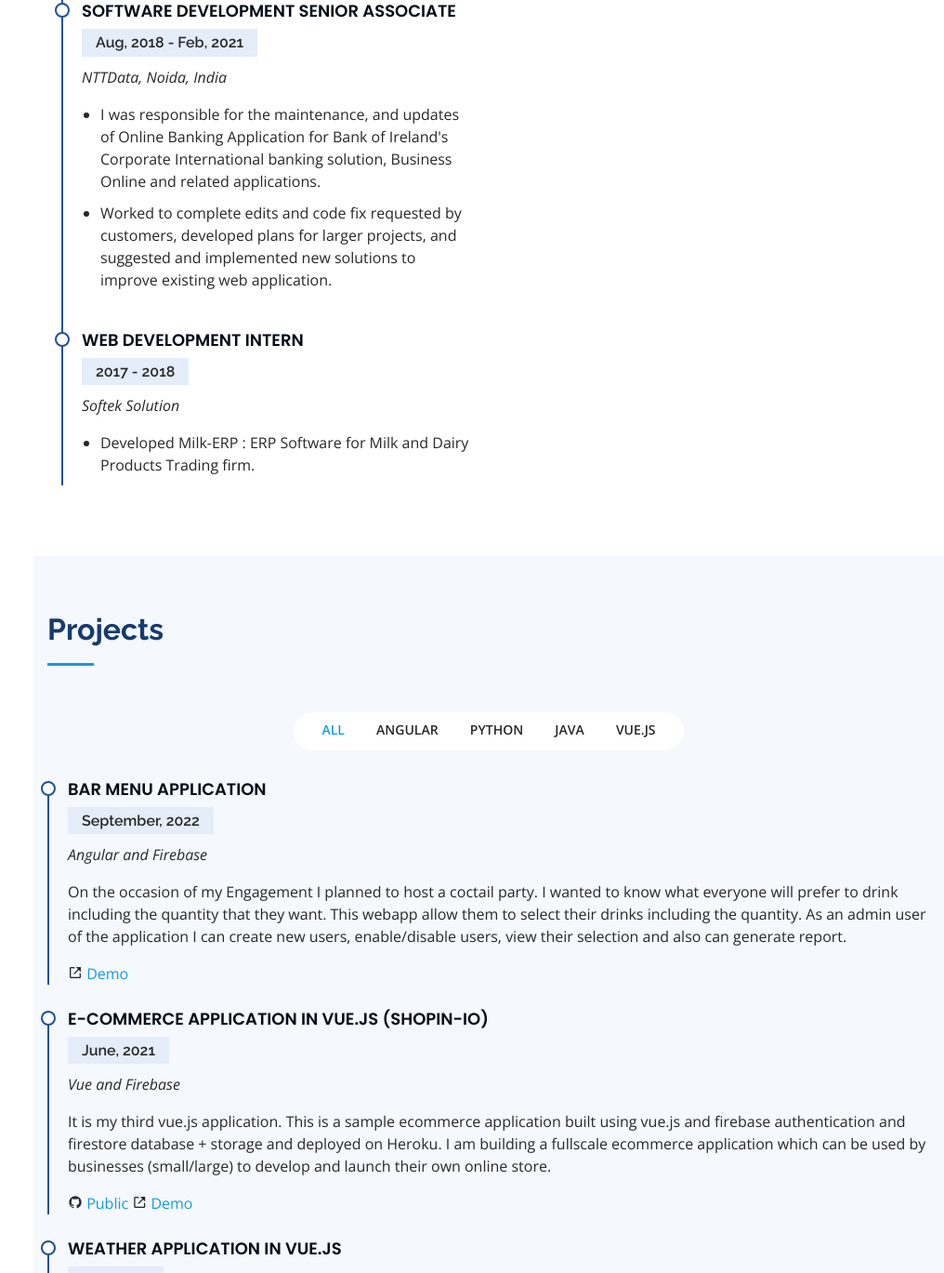
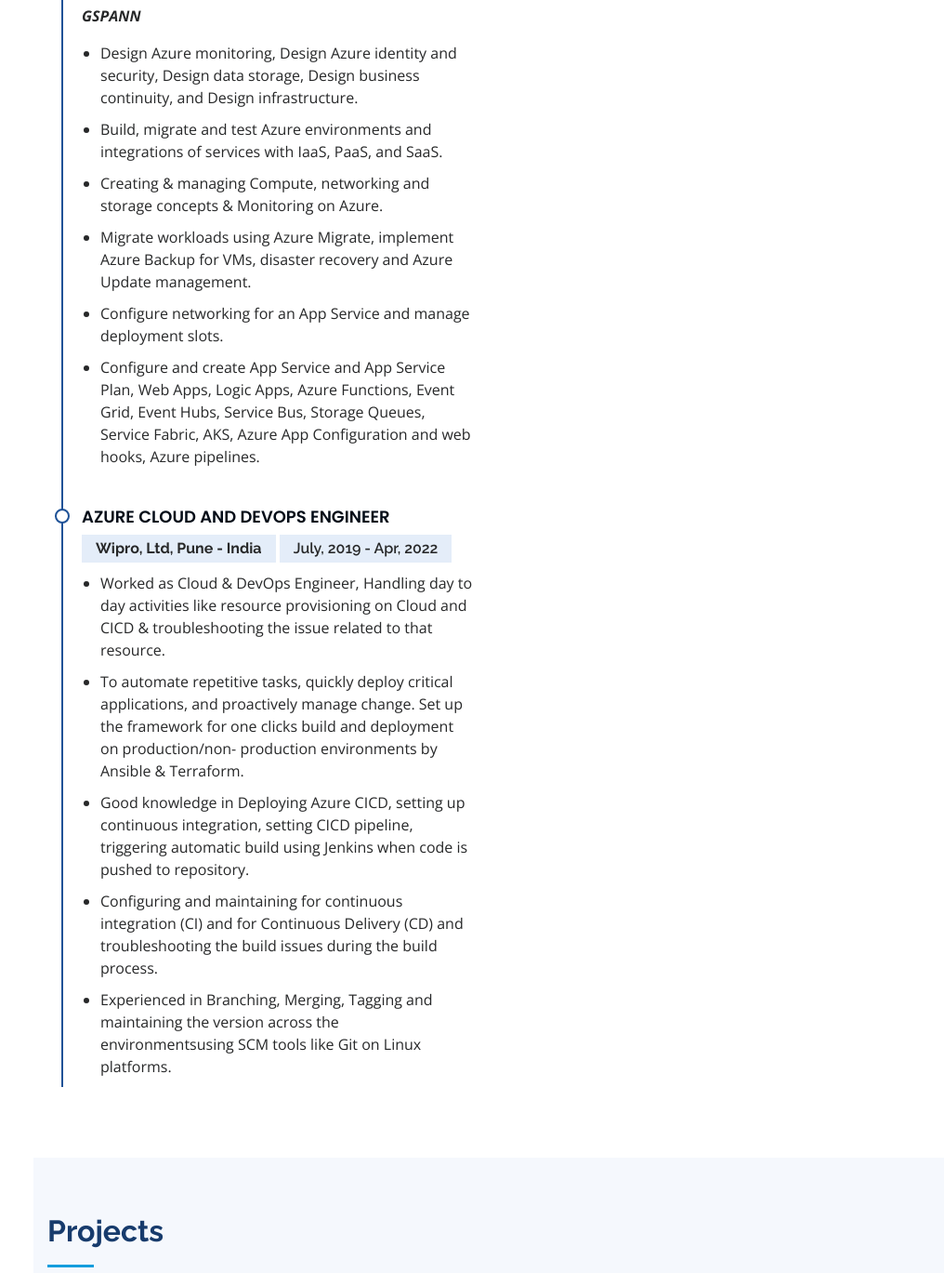
Before and after one commit to tushar0678/tushar0678.github.io, a plain HTML site: page index.html in a window 1280 px wide. Shown: the part 4696-6065 px from the top of the page at 93% size, without its empty margins (264-1280 px from the left). Drawn offline with nearby package versions, Linux system fonts and the light colour scheme.

Commit message:
update index.html

```diff
--- a/index.html
+++ b/index.html
@@ -320,6 +320,31 @@
                             <h4>DevOps Specialist</h4>
                             <h5><b>OpsTree Solutions, Noida - India</b></h5>
                             <h5>Apr, 2022 - Nov, 2022</h5>
+                            <p><em><b>Yes Bank</b></em></p>
+                            <ul>
+                                <li>Worked with multiple teams in heterogeneous environments in
+                                    implementing integration projects.
+                                </li>
+                                <li>Provided day-to- day operational support to related infrastructures.
+                                </li>
+                                <li>Knowledge in using open Docker images and also build custom Docker
+                                    images based on application requirement.
+                                </li>
+                                <li>Good Understanding of Docker file and its components,
+                                    written some of the Docker files for Developing Images.
+                                </li>
+                                <li>Configure Kubernetes Service & automate image deployments in container registry.
+                                </li>
+                                <li>Performed DevOps for Linux and Windows platforms.
+                                </li>
+                                <li>Experience in handling overall release management using end-end approach.
+                                </li>
+                                <li>Focused on automation and integration, Monitored and developed applications and fixed bugs.
+                                </li>
+                            </ul>
+
+
+
                             <p><em><b>GSPANN</b></em></p>
                             <ul>
                                 <li>Design Azure monitoring, Design Azure identity and security,
@@ -344,27 +369,31 @@
                                 </li>
                             </ul>
                         </div>
+
                         <div class="resume-item">
-                            <h4>Software Development Senior Associate</h4>
-                            <h5>Aug, 2018 - Feb, 2021</h5>
-                            <p><em>NTTData, Noida, India </em></p>
+                            <h4>Azure Cloud and DevOps Engineer</h4>
+                            <h5><b>Wipro, Ltd, Pune - India</b></h5>
+                            <h5>July, 2019 - Apr, 2022</h5>
                             <ul>
-                                <li>I was responsible for the maintenance, and updates of Online Banking Application for
-                                    Bank of Ireland's Corporate International banking solution, Business Online and
-                                    related applications.</li>
-                                <li>Worked to complete edits and code fix requested by customers, developed plans for
-                                    larger projects, and suggested and implemented new solutions to improve existing web
-                                    application.</li>
-
-                            </ul>
-                        </div>
-                        <div class="resume-item">
-                            <h4>Web development intern</h4>
-                            <h5>2017 - 2018</h5>
-                            <p><em>Softek Solution</em></p>
-                            <ul>
-                                <li>Developed Milk-ERP : ERP Software for Milk and Dairy Products Trading firm.</li>
-
+                                <li>Worked as Cloud & DevOps Engineer, Handling day to day
+                                    activities like resource provisioning on Cloud and CICD
+                                    & troubleshooting the issue related to that resource.
+                                </li>
+                                <li>To automate repetitive tasks, quickly deploy critical applications,
+                                    and proactively manage change. Set up the framework for one clicks
+                                    build and deployment on production/non- production environments by Ansible & Terraform.
+                                </li>
+                                <li>Good knowledge in Deploying Azure CICD, setting up continuous integration,
+                                    setting CICD pipeline, triggering automatic build using Jenkins when
+                                    code is pushed to repository.
+                                </li>
+                                <li>Configuring and maintaining for continuous integration (CI) and for
+                                     Continuous Delivery (CD) and troubleshooting the build issues during
+                                     the build process.
+                                </li>
+                                <li>Experienced in Branching, Merging, Tagging and maintaining the version
+                                    across the environmentsusing SCM tools like Git on Linux platforms.
+                                </li>
                             </ul>
                         </div>
                     </div>
```
